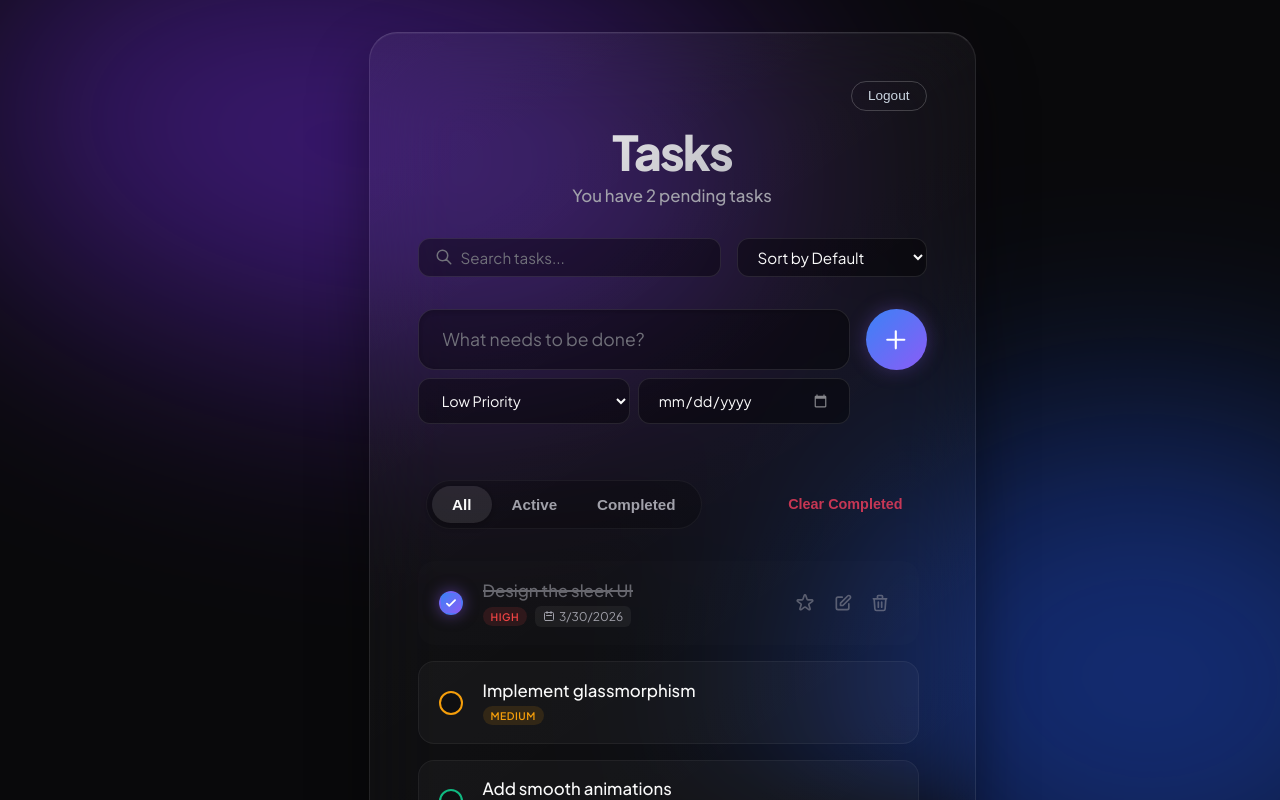
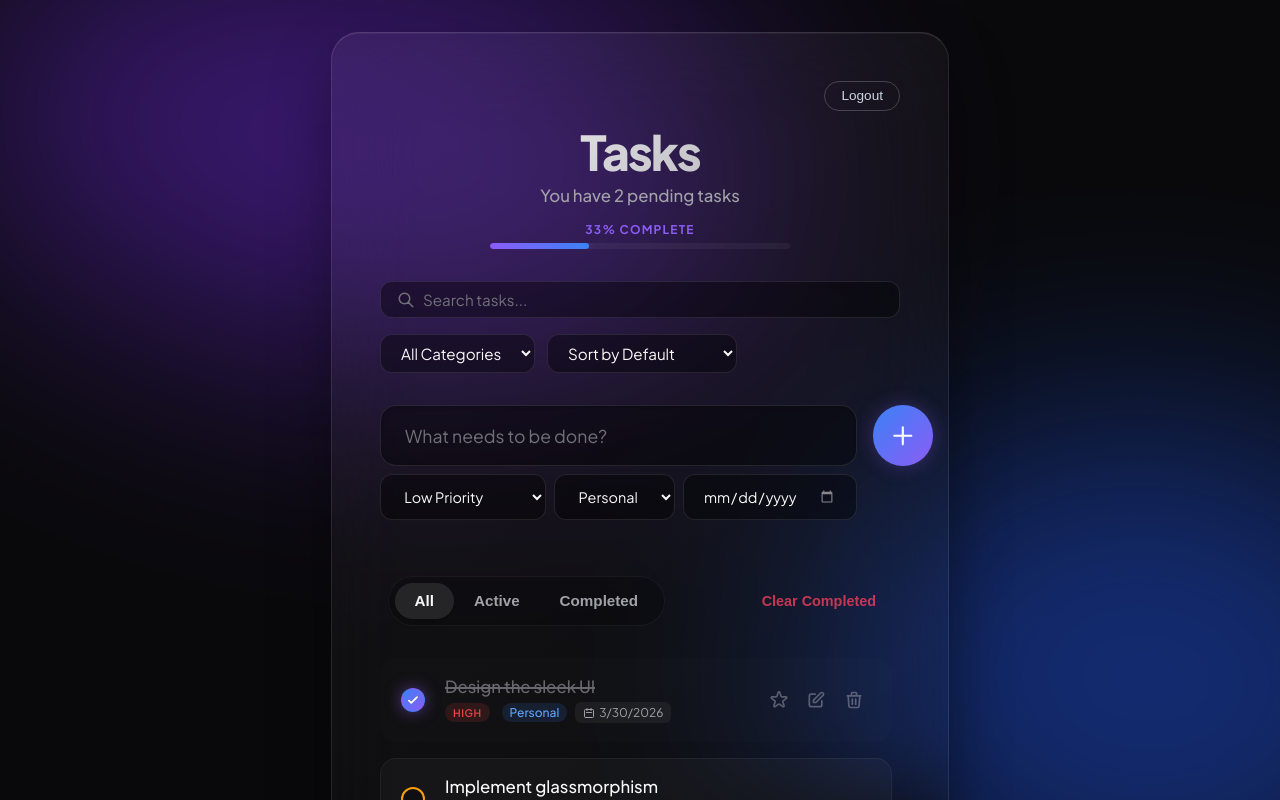
Before and after one commit to kavinkharthik/DevOps-project, a React (Vite) app: page / in a window 1280 px wide. Both pictures are taken after typing "name@example.com", "Sample123" into the empty fields and a click on the button "Login". Shown: the top 800 px of the page. Built offline with nearby package versions, Linux system fonts and the light colour scheme.

Commit message:
validation added

```diff
--- a/src/App.css
+++ b/src/App.css
@@ -1,7 +1,8 @@
 .app-container {
   width: 100%;
   max-width: 650px;
-  margin: 2rem;
+  width: calc(100% - 2rem);
+  margin: 2rem auto;
   background: linear-gradient(
     145deg,
     rgba(255, 255, 255, 0.05) 0%,
--- a/src/components/TodoForm.jsx
+++ b/src/components/TodoForm.jsx
@@ -5,14 +5,16 @@ const TodoForm = ({ addTask }) => {
   const [value, setValue] = useState('');
   const [priority, setPriority] = useState('low');
   const [dueDate, setDueDate] = useState('');
+  const [category, setCategory] = useState('Personal');
 
   const handleSubmit = (e) => {
     e.preventDefault();
     if (!value.trim()) return;
-    addTask(value.trim(), priority, dueDate);
+    addTask(value.trim(), priority, dueDate, category);
     setValue('');
     setPriority('low');
     setDueDate('');
+    setCategory('Personal');
   };
 
   return (
@@ -35,6 +37,17 @@ const TodoForm = ({ addTask }) => {
             <option value="medium">Medium Priority</option>
             <option value="high">High Priority</option>
           </select>
+          <select
+            className="todo-select"
+            value={category}
+            onChange={(e) => setCategory(e.target.value)}
+          >
+            <option value="Personal">Personal</option>
+            <option value="Work">Work</option>
+            <option value="Study">Study</option>
+            <option value="Health">Health</option>
+            <option value="Other">Other</option>
+          </select>
           <input
             type="date"
             className="todo-date"
--- a/src/components/TodoItem.jsx
+++ b/src/components/TodoItem.jsx
@@ -6,10 +6,11 @@ const TodoItem = ({ task, toggleTask, toggleStar, editTask, deleteTask }) => {
   const [editText, setEditText] = useState(task.text);
   const [editPriority, setEditPriority] = useState(task.priority || 'low');
   const [editDueDate, setEditDueDate] = useState(task.dueDate || '');
+  const [editCategory, setEditCategory] = useState(task.category || 'Personal');
 
   const handleEditSubmit = () => {
     if (editText.trim()) {
-      editTask(task.id, editText, editPriority, editDueDate);
+      editTask(task.id, editText, editPriority, editDueDate, editCategory);
     }
     setIsEditing(false);
   };
@@ -63,6 +64,17 @@ const TodoItem = ({ task, toggleTask, toggleStar, editTask, deleteTask }) => {
                 <option value="medium">Medium</option>
                 <option value="high">High</option>
               </select>
+              <select
+                value={editCategory}
+                onChange={(e) => setEditCategory(e.target.value)}
+                className="edit-select"
+              >
+                <option value="Personal">Personal</option>
+                <option value="Work">Work</option>
+                <option value="Study">Study</option>
+                <option value="Health">Health</option>
+                <option value="Other">Other</option>
+              </select>
               <input
                 type="date"
                 value={editDueDate}
@@ -78,6 +90,9 @@ const TodoItem = ({ task, toggleTask, toggleStar, editTask, deleteTask }) => {
             <div className="task-meta">
               <span className="priority-badge" style={{ backgroundColor: `${priorityColor}20`, color: priorityColor }}>
                 {task.priority ? task.priority.charAt(0).toUpperCase() + task.priority.slice(1) : 'Low'}
+              </span>
+              <span className="category-badge" style={{ backgroundColor: '#3b82f620', color: '#60a5fa', padding: '2px 8px', borderRadius: '12px', fontSize: '0.75rem', fontWeight: '500', marginLeft: '4px' }}>
+                {task.category || 'Personal'}
               </span>
               {task.dueDate && (
                 <span className="due-date-badge">
--- a/src/components/TodoLayout.css
+++ b/src/components/TodoLayout.css
@@ -30,6 +30,46 @@
   font-size: 1.05rem;
   color: var(--text-secondary);
   font-weight: 500;
+  margin-bottom: 0.5rem;
+}
+
+.stats-container {
+  display: flex;
+  flex-direction: column;
+  align-items: center;
+  gap: 0.5rem;
+}
+
+.progress-wrapper {
+  width: 100%;
+  max-width: 300px;
+  display: flex;
+  flex-direction: column;
+  gap: 0.4rem;
+}
+
+.progress-text {
+  font-size: 0.75rem;
+  font-weight: 700;
+  color: var(--accent-primary);
+  text-transform: uppercase;
+  letter-spacing: 0.1em;
+}
+
+.progress-track {
+  height: 6px;
+  background: rgba(255, 255, 255, 0.05);
+  border-radius: 99px;
+  overflow: hidden;
+  position: relative;
+}
+
+.progress-fill {
+  height: 100%;
+  background: linear-gradient(90deg, var(--accent-primary), var(--accent-secondary));
+  border-radius: 99px;
+  transition: width 0.6s cubic-bezier(0.34, 1.56, 0.64, 1);
+  box-shadow: 0 0 10px rgba(139, 92, 246, 0.4);
 }
 
 .toolbar {
@@ -38,6 +78,13 @@
   margin-bottom: 0.5rem;
   z-index: 2;
   position: relative;
+  flex-wrap: wrap;
+}
+
+.filter-selects {
+  display: flex;
+  gap: 0.75rem;
+  flex-wrap: wrap;
 }
 
 .search-bar {
@@ -149,7 +196,22 @@
   opacity: 1;
 }
 
-@media (max-width: 500px) {
+@media (max-width: 600px) {
+  .toolbar {
+    flex-direction: column;
+    align-items: stretch;
+  }
+
+  .filter-selects {
+    display: grid;
+    grid-template-columns: 1fr 1fr;
+    gap: 0.5rem;
+  }
+
+  .sort-select {
+    width: 100%;
+  }
+
   .filter-controls {
     flex-direction: column;
     gap: 1rem;
--- a/src/components/TodoLayout.jsx
+++ b/src/components/TodoLayout.jsx
@@ -19,13 +19,14 @@ const TodoLayout = () => {
   const [filter, setFilter] = useState('all');
   const [searchQuery, setSearchQuery] = useState('');
   const [sortBy, setSortBy] = useState('default');
+  const [filterCategory, setFilterCategory] = useState('All');
 
   useEffect(() => {
     localStorage.setItem('todo_tasks', JSON.stringify(tasks));
   }, [tasks]);
 
-  const addTask = (text, priority = 'low', dueDate = '') => {
-    const newTask = { id: Date.now(), text, completed: false, priority, dueDate };
+  const addTask = (text, priority = 'low', dueDate = '', category = 'Personal') => {
+    const newTask = { id: Date.now(), text, completed: false, priority, dueDate, category };
     setTasks([newTask, ...tasks]);
   };
 
@@ -37,8 +38,8 @@ const TodoLayout = () => {
     setTasks(tasks.map(t => t.id === id ? { ...t, starred: !t.starred } : t));
   };
 
-  const editTask = (id, newText, newPriority, newDueDate) => {
-    setTasks(tasks.map(t => t.id === id ? { ...t, text: newText, priority: newPriority, dueDate: newDueDate } : t));
+  const editTask = (id, newText, newPriority, newDueDate, newCategory) => {
+    setTasks(tasks.map(t => t.id === id ? { ...t, text: newText, priority: newPriority, dueDate: newDueDate, category: newCategory } : t));
   };
 
   const deleteTask = (id) => {
@@ -55,11 +56,16 @@ const TodoLayout = () => {
   );
 
   // 2. Status filter
-  const filteredTasks = searchedTasks.filter(task => {
+  let filteredTasks = searchedTasks.filter(task => {
     if (filter === 'active') return !task.completed;
     if (filter === 'completed') return task.completed;
     return true; // 'all'
   });
+
+  // 2.5 Category filter
+  if (filterCategory !== 'All') {
+    filteredTasks = filteredTasks.filter(task => task.category === filterCategory);
+  }
 
   // 3. Sort
   const sortedTasks = [...filteredTasks].sort((a, b) => {
@@ -79,12 +85,25 @@ const TodoLayout = () => {
   });
 
   const pendingCount = tasks.filter(t => !t.completed).length;
+  const completedCount = tasks.length - pendingCount;
+  const progress = tasks.length > 0 ? Math.round((completedCount / tasks.length) * 100) : 0;
 
   return (
     <div className="todo-layout">
       <header className="todo-header">
         <h1 className="title">Tasks</h1>
+        <div className="stats-container">
           <p className="subtitle">You have {pendingCount} pending task{pendingCount !== 1 ? 's' : ''}</p>
+          <div className="progress-wrapper">
+            <div className="progress-text">{progress}% Complete</div>
+            <div className="progress-track">
+              <div
+                className="progress-fill"
+                style={{ width: `${progress}%` }}
+              ></div>
+            </div>
+          </div>
+        </div>
       </header>
 
       <div className="toolbar">
@@ -99,6 +118,19 @@ const TodoLayout = () => {
             onChange={(e) => setSearchQuery(e.target.value)}
           />
         </div>
+        <div className="filter-selects">
+          <select
+            className="sort-select"
+            value={filterCategory}
+            onChange={(e) => setFilterCategory(e.target.value)}
+          >
+            <option value="All">All Categories</option>
+            <option value="Personal">Personal</option>
+            <option value="Work">Work</option>
+            <option value="Study">Study</option>
+            <option value="Health">Health</option>
+            <option value="Other">Other</option>
+          </select>
           <select
             className="sort-select"
             value={sortBy}
@@ -109,6 +141,7 @@ const TodoLayout = () => {
             <option value="date-asc">Sort by Due Date</option>
             <option value="name">Sort Alphabetically</option>
           </select>
+        </div>
       </div>
 
       <TodoForm addTask={addTask} />
--- a/src/components/TodoList.jsx
+++ b/src/components/TodoList.jsx
@@ -1,4 +1,5 @@
 import React from 'react';
+import { motion, AnimatePresence } from 'framer-motion';
 import TodoItem from './TodoItem';
 import './TodoList.css';
 
@@ -16,25 +17,39 @@ const TodoList = ({ tasks, toggleTask, toggleStar, editTask, deleteTask, filterT
     }
 
     return (
-      <div className="empty-state">
+      <motion.div
+        initial={{ opacity: 0, y: 10 }}
+        animate={{ opacity: 1, y: 0 }}
+        className="empty-state"
+      >
         <div className="empty-emoji">{emptyEmoji}</div>
         <span>{emptyMessage}</span>
-      </div>
+      </motion.div>
     );
   }
 
   return (
     <div className="todo-list">
+      <AnimatePresence mode="popLayout">
         {tasks.map(task => (
+          <motion.div
+            key={task.id}
+            layout
+            initial={{ opacity: 0, scale: 0.9, y: 10 }}
+            animate={{ opacity: 1, scale: 1, y: 0 }}
+            exit={{ opacity: 0, scale: 0.9, x: -20 }}
+            transition={{ duration: 0.2 }}
+          >
             <TodoItem
-          key={task.id}
               task={task}
               toggleTask={toggleTask}
               toggleStar={toggleStar}
               editTask={editTask}
               deleteTask={deleteTask}
             />
+          </motion.div>
         ))}
+      </AnimatePresence>
     </div>
   );
 };
--- a/src/index.css
+++ b/src/index.css
@@ -26,7 +26,8 @@ body {
   display: flex;
   justify-content: center;
   align-items: center;
-  overflow: hidden;
+  overflow-x: hidden;
+  overflow-y: auto;
   position: relative;
   -webkit-font-smoothing: antialiased;
 }
--- a/vite.config.js
+++ b/vite.config.js
@@ -3,4 +3,5 @@ import react from '@vitejs/plugin-react'
 
 export default defineConfig({
   plugins: [react()],
+  base: "./"
 })
```
Also changed, not shown: 5 other files (tests, documents, lock files or other folders). Lines whose indentation alone changed are shown as unchanged.
